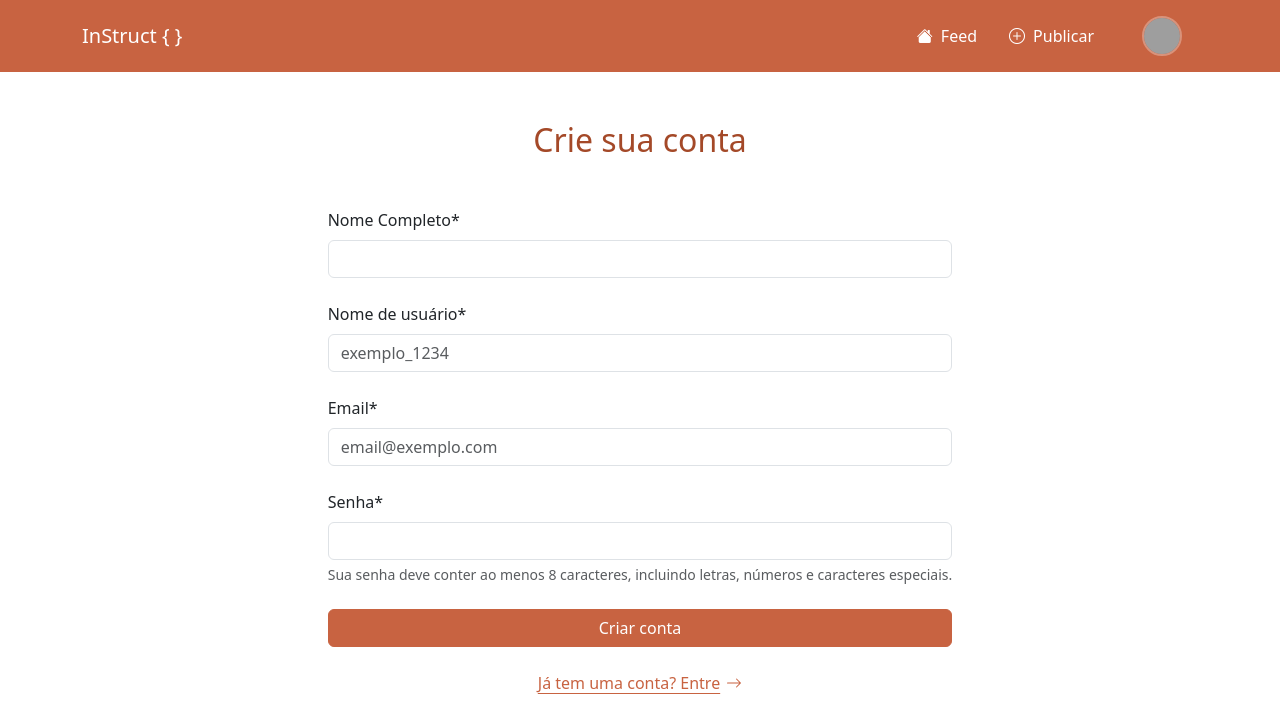
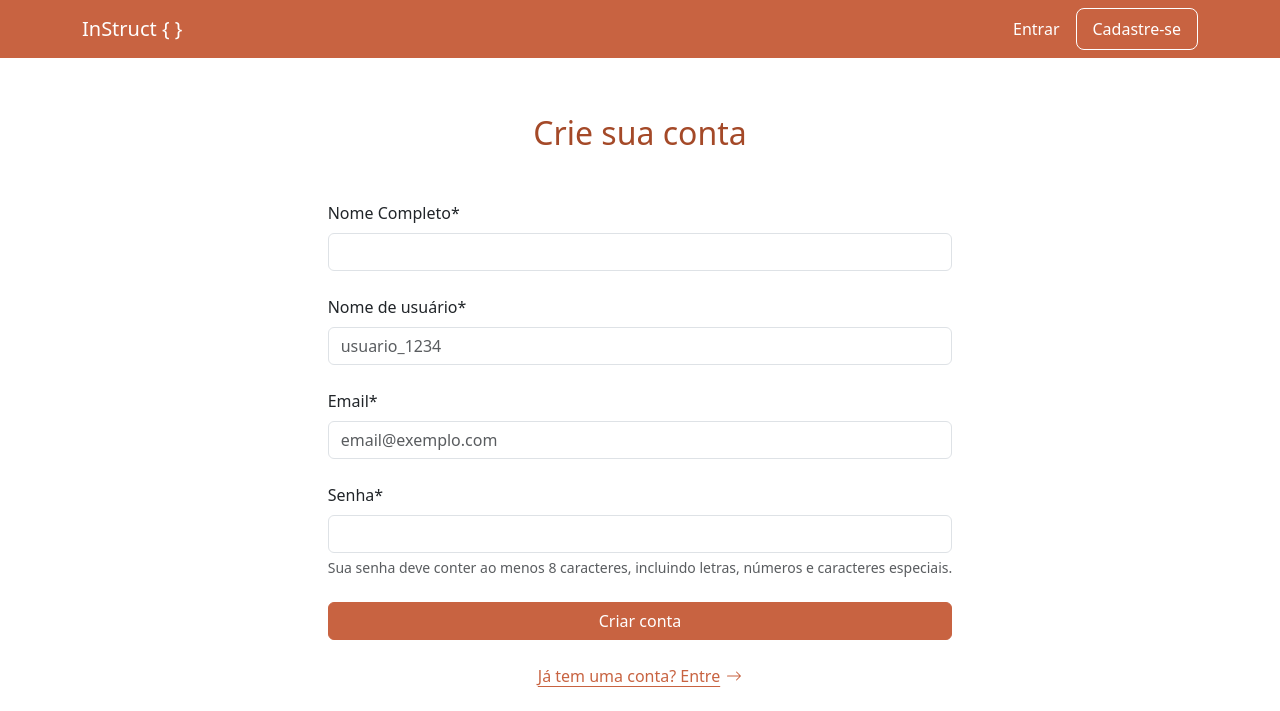
Before and after one commit to Lucas-Vinicius-dev/InStruct, a Flask app: page /cadastro in a window 1280 px wide. Shown: the top 711 px of the page. Run offline with Flask 3, Linux system fonts and the light colour scheme; grey boxes are pictures that could not be loaded.

Commit message:
feat: added back-end for the registration and logout pages

```diff
--- a/app.py
+++ b/app.py
@@ -1,6 +1,10 @@
-from flask import Flask, render_template
+from flask import Flask, render_template, request, redirect, url_for, session, flash
+import csv
+import os
 
 app = Flask(__name__)
+
+app.secret_key = 'chave_secreta_instruct'
 
 CSV_LOC = 'data/publish_data.csv'
 COLLUMN_HEADER = ['username','title','description','topico_principal','tipo_de_post','linguagem_selecionada','image','visibility']
@@ -25,18 +29,17 @@ def save_publish_data(dados_da_nova_pub):
 @app.route('/')
 def landing():
     return render_template('landing.html')
-# vai ser nossa primeira página. Landing page :D
 
+# Homepage do app com os posts dos usuários
 @app.route('/home')
 def home():
     publicacoes = ler_publicacoes()
     return render_template('home.html', posts=publicacoes)
-# vai ser a homepage do app onde aparecem os posts dos usuários
 
+# Página de criação de publicações
 @app.route('/publish', methods=['GET'])
 def publish():
     return render_template('publish.html')
-# vai ser a página relacionada à publicações :)
 
 @app.route('/send_publish_data', methods=['POST'])
 def send_publish_data():
@@ -56,9 +59,53 @@ def send_publish_data():
     save_publish_data(publish_data)
     return redirect(url_for('home'))
 
-@app.route("/cadastro")
+@app.route('/cadastro', methods=['GET', 'POST'])
 def cadastro():
+    if request.method == 'POST':
+        nome_completo = request.form.get('nome-completo')
+        usuario = request.form.get('nome-usuario')
+        email = request.form.get('email')
+        senha = request.form.get('senha')
+
+        #Verifica se o arquivo usuarios.csv não existe
+        if not os.path.exists("usuarios.csv"):
+            with open('usuarios.csv', 'x', encoding="utf-8") as arquivo_usuarios:
+                arquivo_usuarios.write(f'{nome_completo};{usuario};{email};{senha}\n')
+                session['usuario_logado'] = usuario
+                return redirect(url_for('home'))
+        else:
+            pode_cadastrar_usuario = True
+
+            # Impede que a pessoa crie sua conta se já houver alguém com o mesmo nome de usuário ou email
+            with open("usuarios.csv", "r", encoding="utf-8") as arquivo_usuarios:
+                linhas = arquivo_usuarios.readlines()
+                for linha in linhas:
+                    registro = linha.split(';')
+                    usuario_registrado = registro[1]
+                    email_registrado = registro[2]
+                    if usuario == usuario_registrado or email == email_registrado:
+                        pode_cadastrar_usuario = False
+                        break
+
+            if pode_cadastrar_usuario:
+                with open("usuarios.csv", "a", encoding="utf-8") as arquivo_usuarios:
+                    arquivo_usuarios.write(f"{nome_completo};{usuario};{email};{senha}\n")
+                    session['usuario_logado'] = usuario
+                    return redirect(url_for('home'))
+            else:
+                flash('Nome de usuário ou email já existe.', 'error')
+                return redirect(url_for('cadastro'))
+
     return render_template("cadastro.html")
+
+@app.route('/login', methods=['GET', 'POST'])
+def login():
+    pass
+
+@app.route('/logout')
+def logout():
+    session.pop('usuario_logado', None)
+    return redirect(url_for('landing'))
 
 if __name__ == "__main__":
     app.run(debug=True)
--- a/static/css/custom.css
+++ b/static/css/custom.css
@@ -463,8 +463,31 @@ main {
     font-size: 1rem;
 }
 
+.link-cadastro {
+    border: 1px solid white;
+    border-radius: 0.5rem;;
+}
+
+/* Mensagens Flash */
+.alert {
+    padding: 0.75rem 1.25rem;
+    border-radius: 0.3rem;
+    margin-bottom: 3.125rem;
+}
+
+.alert-success {
+    background-color: #d4edda;
+    color: #155724;
+    border: 1px solid #c3e6cb;
+}
+
+.alert-error {
+    background-color: #f8d7da;
+    color: #721c24;
+    border: 1px solid #f5c6cb;
+}
+
 /* Página de Cadastro */
-
 .cadastro {
     display: flex;
     justify-content: center;
--- a/templates/base.html
+++ b/templates/base.html
@@ -30,7 +30,7 @@
             </button>
             <div class="collapse navbar-collapse" id="navbarNav">
                 <ul class="navbar-nav ms-auto">
-                    {% block nav_items %}
+                    {% if session.get('usuario_logado') %}
                     <li class="nav-item">
                         <a class="nav-link {% block nav_home %}{% endblock %}" href="{{ url_for('home') }}">
                             <i class="bi bi-house-fill"></i> Feed
@@ -42,13 +42,29 @@
                         </a>
                     </li>
                     <li class="nav-item">
+                        <a class="nav-link" href="{{ url_for('logout') }}">
+                            Sair
+                        </a>
+                    </li>
+                    <li class="nav-item">
                         <a class="nav-link nav-avatar" href="#" title="Perfil do usuário">
                             <img class="navbar-avatar"
                                  src="https://api.dicebear.com/9.x/lorelei/svg?seed=user&backgroundColor=b6e3f4,c0aede,d1d4f9,ffd5dc"
                                  alt="Avatar do usuário">
                         </a>
                     </li>
-                    {% endblock %}
+                    {% else %}
+                    <li class="nav-item">
+                        <a class="nav-link" href="{{ url_for('login') }}">
+                            Entrar
+                        </a>
+                    </li>
+                    <li class="nav-item">
+                        <a class="nav-link link-cadastro" href="{{ url_for('cadastro') }}">
+                            Cadastre-se
+                        </a>
+                    </li>
+                    {% endif %}
                 </ul>
             </div>
         </div>
--- a/templates/cadastro.html
+++ b/templates/cadastro.html
@@ -22,7 +22,7 @@
 
             <div class="mb-4">
                 <label for="nome-usuario" class="form-label">Nome de usuário</label>
-                <input type="text" id="nome-usuario" class="form-control" name="nome-usuario" placeholder="exemplo_1234" required>
+                <input type="text" id="nome-usuario" class="form-control" name="nome-usuario" placeholder="usuario_1234" required>
                 <div class="invalid-feedback">
                     Por favor, escolha um nome de usuário.
                 </div>
```
Also changed, not shown: 1 other file.
